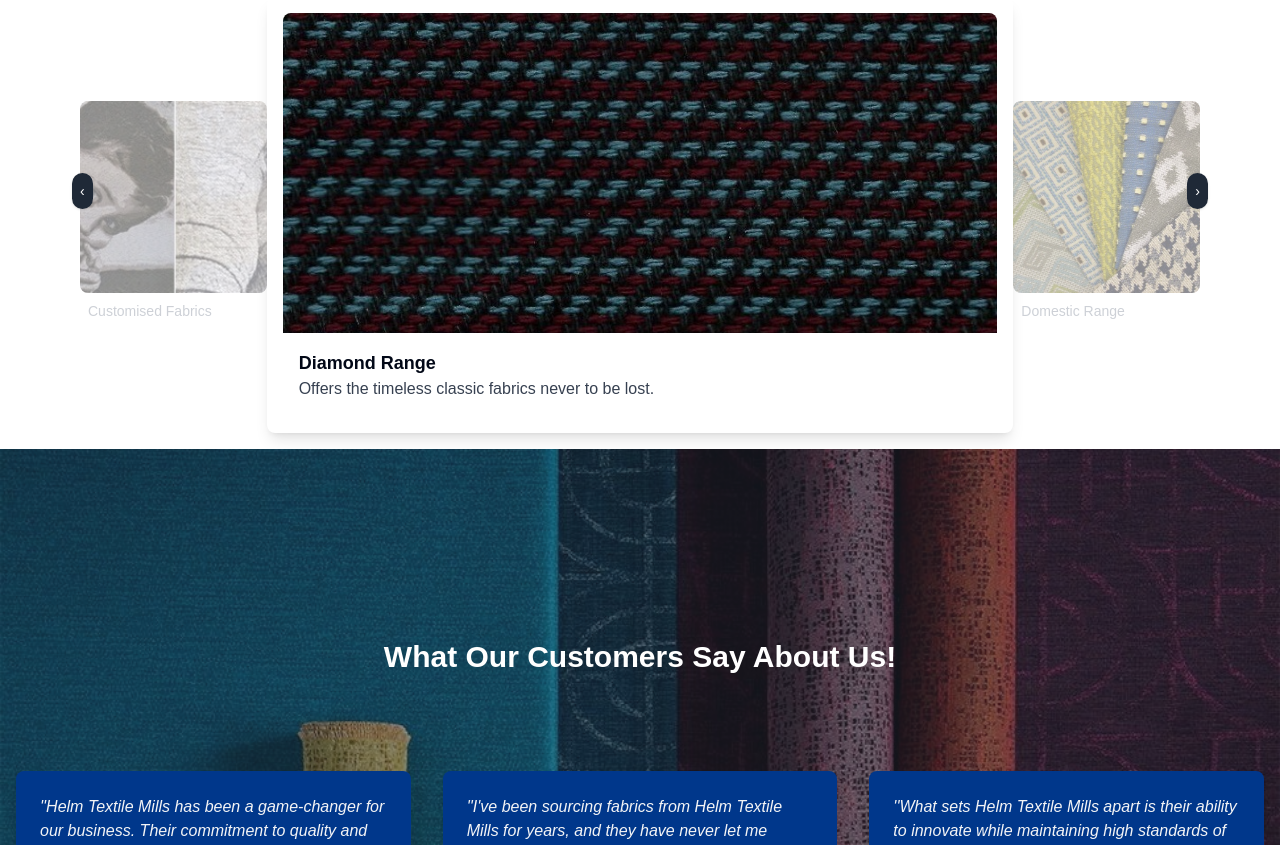
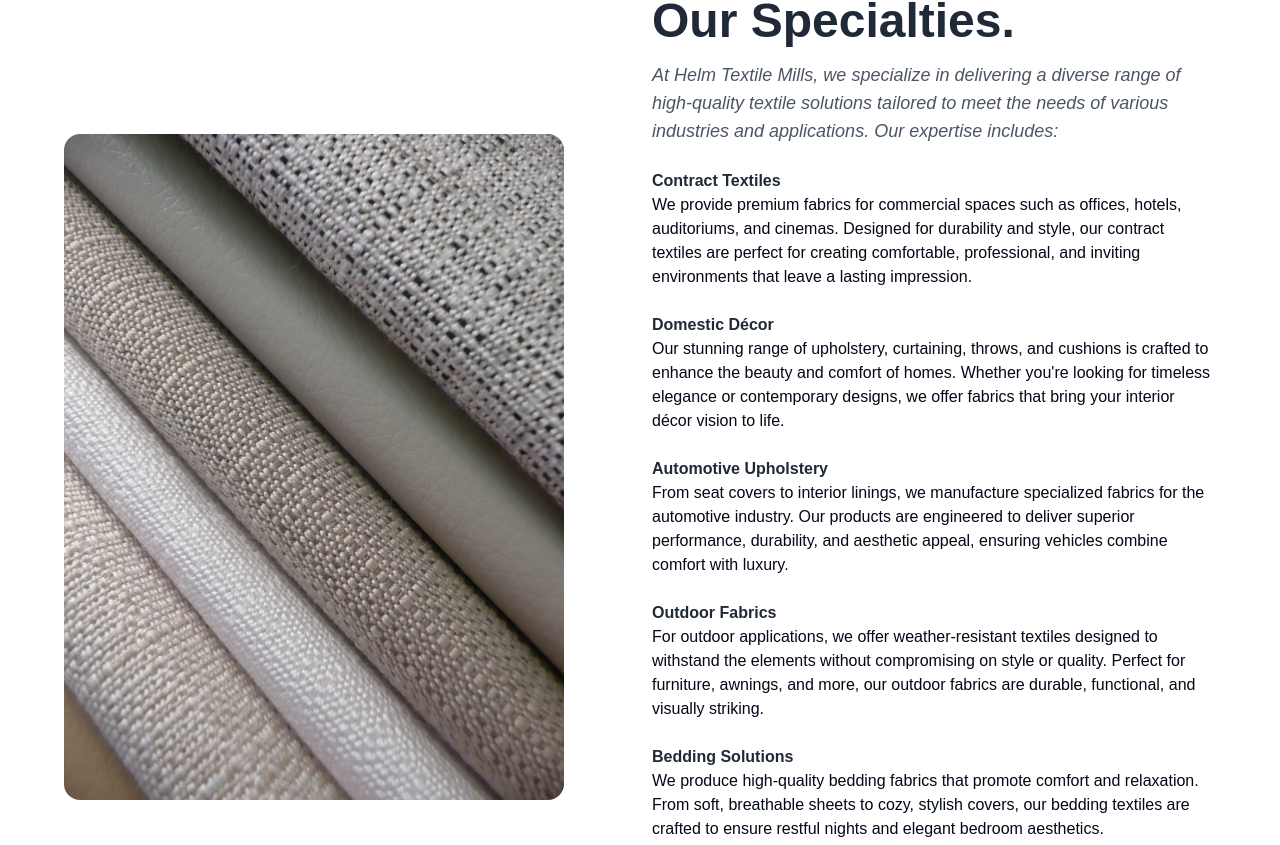
Before and after one commit to 3liantte/helmtex, a Next.js app: page / in a window 1280 px wide. Shown: the part 1835-2680 px from the top of the page. Built offline with nearby package versions, Linux system fonts and the light colour scheme.

Commit message:
blog page and specialities

```diff
--- /dev/null
+++ b/app/blog/page.js
@@ -0,0 +1,12 @@
+import Blog from '@/components/Blog/Blog'
+import React from 'react'
+
+const page = () => {
+  return (
+    <div className="pt-28">
+        <Blog/>
+    </div>
+  )
+}
+
+export default page
--- a/app/page.js
+++ b/app/page.js
@@ -4,6 +4,7 @@ import ProductCarousel from "@/components/ProductCarousel/ProductCarousel";
 import Reviews from "@/components/CustomReviews/Reviews";
 import Footer from "@/components/Footer/Footer";
 import WelcomePage from "@/components/HomePage/Welcomepage";
+import Specialities from "@/components/Specialties/Specialties";
 
 export default function Home() {
   return (
@@ -11,6 +12,7 @@ export default function Home() {
        <div className="bg-white w-full h-screen">
         <WelcomePage/>
         <InfoSection/>
+        <Specialities/>
         <ProductCarousel/>
         <Reviews/>
         <Footer/>
--- /dev/null
+++ b/components/Blog/Blog.js
@@ -0,0 +1,72 @@
+import React from 'react';
+import Image from 'next/image';
+import img1 from "@/public/assets/img1.png";
+import img2 from "@/public/assets/img1.png";
+import img3 from "@/public/assets/img1.png";
+import img4 from "@/public/assets/img1.png";
+import img5 from "@/public/assets/img1.png";
+import img6 from "@/public/assets/img1.png";
+
+const ArticleCard = ({ title, description, image }) => (
+  <div className="w-full rounded-xl bg-white shadow-lg shadow-gray-300 overflow-hidden cursor-pointer transition-all duration-300 hover:scale-105">
+    <Image
+      src={image}
+      alt={title}
+      quality={100}
+      priority={true}
+      width={400}
+      height={400}
+      className="w-full object-cover"
+    />
+    <div className="w-full p-6 flex flex-col">
+      <h5 className="text-md font-semibold text-gray-900 mb-4 truncate">
+        {title}
+      </h5>
+      <p className="text-sm font-medium text-gray-600 line-clamp-2">
+        {description}
+      </p>
+    </div>
+  </div>
+);
+
+const Blog = () => {
+  const articles = [
+    { title: 'Fabric Manufacturer: Crafting Quality with Innovation', description: " Crafting Quality with Innovation As one of the cornerstones of industry and everyday life, fabric manufacturing in South Africa.", image: img1 },
+    { title: 'Upholstery Fabrics - 7 Types: Enhance with Luxury', description: " Upholstery fabrics play a pivotal role in creating the perfect blend of aesthetics, durability, and functionality for home decor, hospitality spaces, or commercial environments.", image: img2 },
+    { title: 'Textile Manufacturing Excellence: 5 Key Essential Steps', description:" Helm Textile Mills is a leading textile manufacturing company at the forefront of producing high-quality fabrics...", image: img3 },
+    { title: 'Weaving Custom Services: 5 Steps to Unleashing Excellent Tailoring', description: "creativity knows no bounds. Whether you're an interior designer, a fashion brand, or a bespoke upholstery studio...", image: img4 },
+    { title: 'Heimtextil Trends 20/21 Overview by Stijlinstituut Amsterdam', description: "Reflecting on this year's Heimtextil trend “WHERE I BELONG” shows one size does not fit all...", image: img5 },
+    { title: 'The Sustainability Revolution', description: "Meeting the needs of the present without compromising the ability of future generations to meet theirs.", image: img6 },
+  ];
+
+  return (
+    <>
+      <div className="flex items-center justify-center mb-2">
+        <h5 className="text-gray-600 tracking-[.15em]">WELCOME TO OUR BLOG!</h5>
+      </div>
+      <p className="text-center text-gray-600 italic text-base md:text-lg leading-relaxed px-4 sm:px-8 lg:px-16 mb-2">
+        Here we share insights, trends, and stories from our journey as a leader in the textile industry. <br />
+        Whether you&apos;re looking for inspiration, tips, or updates on our latest innovations, we&apos;re excited to have you join us. <br />
+        Let&apos;s explore the world of quality, craftsmanship, and creativity together!
+      </p>
+
+      <div className="inline-flex items-center justify-center w-full mb-8">
+        <hr className="w-2/5 h-0 my-0 bg-gray-200 rounded" />
+      </div>
+      <div className="w-full relative flex items-center justify-center h-auto mb-6">
+        <div className="grid grid-cols-1 sm:grid-cols-2 md:grid-cols-3 lg:grid-cols-4 gap-6 px-4 lg:px-16">
+          {articles.map((article, index) => (
+            <ArticleCard
+              key={index}
+              title={article.title}
+              description={article.description}
+              image={article.image}
+            />
+          ))}
+        </div>
+      </div>
+    </>
+  );
+};
+
+export default Blog;
--- /dev/null
+++ b/components/Specialties/Specialties.js
@@ -0,0 +1,72 @@
+import React from 'react'
+import Image from 'next/image';
+import img from "@/public/assets/img9.jpg"
+
+
+const Specialties = () => {
+  return (
+    <div className="flex flex-col md:flex-row items-center justify-between p-8 md:p-16 bg-white gap-6">
+      {/*Image Section */}
+            <div className="md:w-1/2 w-full">
+        <Image
+          src={img}
+          width={500}
+          height={500}
+          alt="background"
+          priority={true}
+          quality={100}
+          className="rounded-2xl object-cover"
+        />
+      </div>
+
+      {/* Text Content */}
+      <div className="md:w-1/2 mb-8 md:mb-0 relative">
+        <h1 className="text-3xl md:text-5xl font-bold text-gray-800 mb-4">
+          Our Specialties.
+        </h1>
+        <p className="text-lg text-gray-600 italic mb-6">
+          At Helm Textile Mills, we specialize in delivering a diverse range of high-quality
+          textile solutions tailored to meet the needs of various industries and applications.
+          Our expertise includes:
+        </p>
+        <p>
+          <span className="font-semibold text-gray-800">Contract Textiles <br/> </span>
+            We provide premium fabrics for commercial spaces such as offices, hotels, auditoriums, and cinemas.
+            Designed for durability and style, our contract textiles are perfect for creating comfortable, professional,
+            and inviting environments that leave a lasting impression.
+        </p>
+            <br />
+          <p>
+            <span className="font-semibold text-gray-800">Domestic Décor <br/> </span>
+              Our stunning range of upholstery, curtaining, throws, and cushions is crafted to enhance the
+              beauty and comfort of homes. Whether you're looking for timeless elegance or contemporary designs,
+              we offer fabrics that bring your interior décor vision to life.
+          </p>
+          <br />
+          <p>
+            <span className="font-semibold text-gray-800">Automotive Upholstery <br/> </span>
+              From seat covers to interior linings, we manufacture specialized fabrics for the automotive industry.
+              Our products are engineered to deliver superior performance, durability, and aesthetic appeal, ensuring vehicles combine comfort with luxury.
+          </p>
+          <br />
+          <p>
+            <span className="font-semibold text-gray-800">Outdoor Fabrics <br/> </span>
+            For outdoor applications, we offer weather-resistant textiles designed to withstand the elements without compromising on style or quality.
+            Perfect for furniture, awnings, and more, our outdoor fabrics are durable, functional, and visually striking.
+          </p>
+          <br />
+          <p>
+            <span className="font-semibold text-gray-800">Bedding Solutions <br/> </span>
+            We produce high-quality bedding fabrics that promote comfort and relaxation.
+            From soft, breathable sheets to cozy, stylish covers, our bedding textiles are crafted to ensure restful nights and elegant bedroom aesthetics.
+          </p>
+          <br />
+          <p>
+            At Helm Textile Mills, our specialization reflects our commitment to versatility,
+            innovation, and excellence. Whatever your textile needs, we have the expertise and resources to deliver products that exceed expectations.
+          </p>
+      </div>
+    </div>
+  );
+};
+export default Specialties
```
